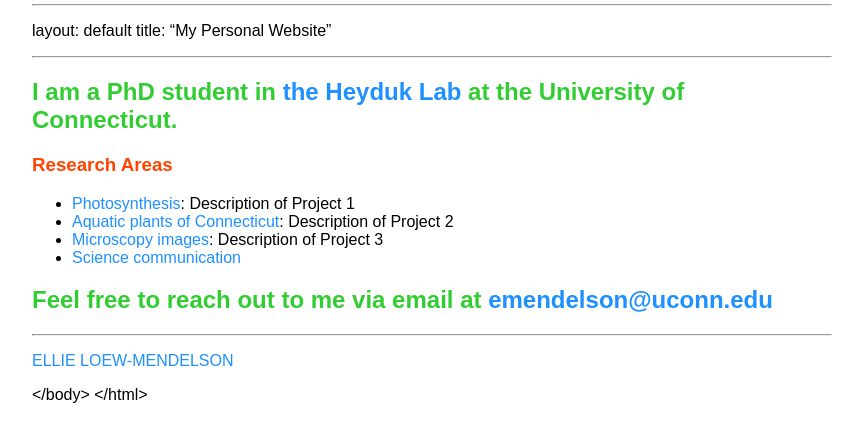
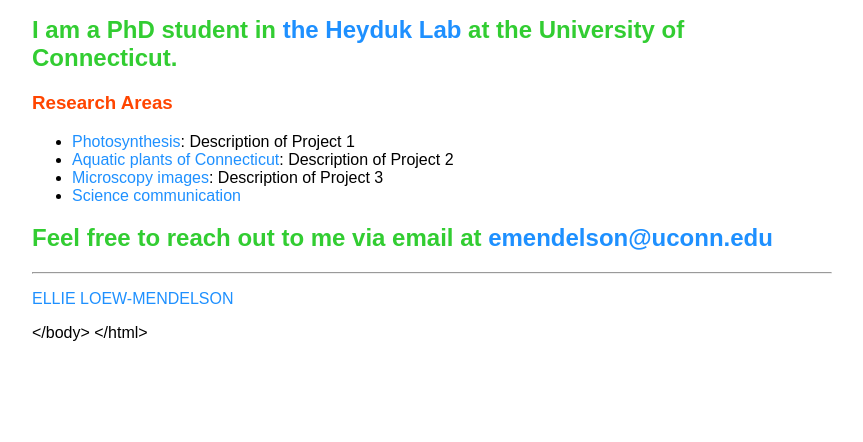
Before and after one commit to elliemendelson/Elliemendelson.github.io, a Jekyll site: the page built from index.md, in a window 1280 px wide, cut to the strip 101-543 px from the top of the page. Shown: the whole strip, without its empty margins (208-1071 px from the left). Built offline with Jekyll 4.4.1, drawn with Linux system fonts in a browser that asks for light colours; our own code applies the rules of GitHub Pages for plain Markdown files.

Commit message:
Update index.md

```diff
--- a/index.md
+++ b/index.md
@@ -1,7 +1,7 @@
-- - -
+---
 layout: default
-title: "My Personal Website"
-- - -
+title: "Ellie Loew-Mendelson"
+---
 
 ##  I am a PhD student in [the Heyduk Lab](https://www.kheyduk.net/) at the University of Connecticut.
 
```
